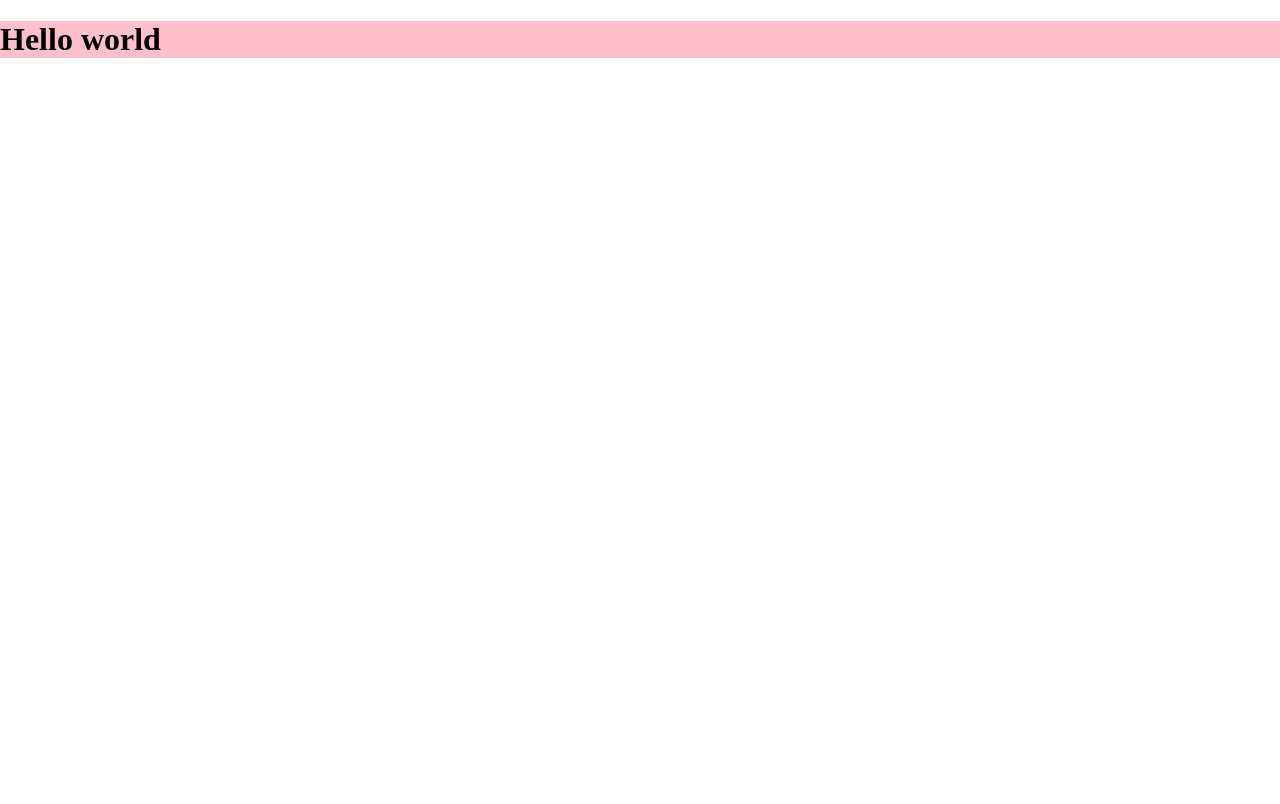
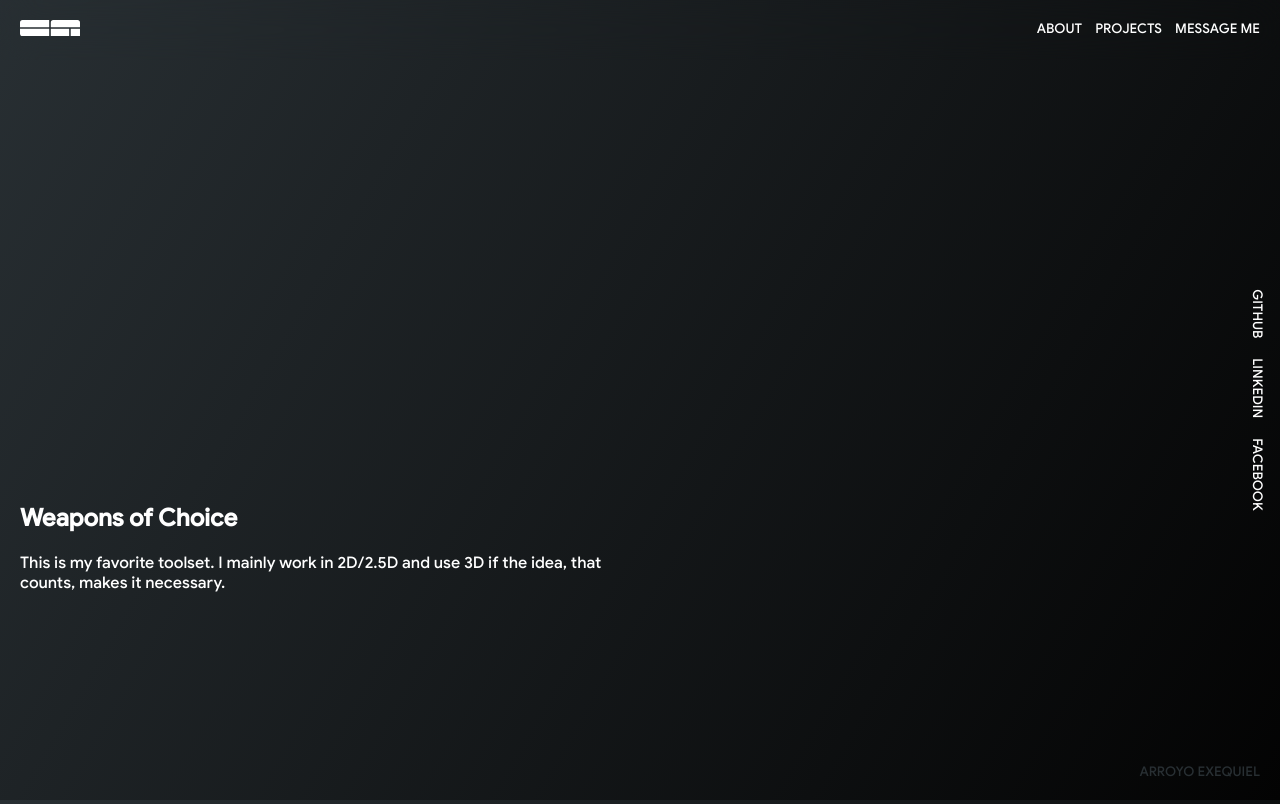
Before and after one commit to exequielarroyo/portfolio, a website built with Parcel: page index.html in a window 1280 px wide. Shown: the top 804 px of the page. Built offline with nearby package versions, Linux system fonts and the light colour scheme.

Commit message:
first design

```diff
--- a/index.html
+++ b/index.html
@@ -5,12 +5,66 @@
     <meta charset="UTF-8">
     <meta http-equiv="X-UA-Compatible" content="IE=edge">
     <meta name="viewport" content="width=device-width, initial-scale=1.0">
-    <title>Document</title>
+    <title>Exequiel Arroyo</title>
     <link rel="stylesheet" href="./scss/style.scss">
+    <link rel="shortcut icon" href="assets/img/icon.svg" type="image/x-icon">
 </head>
 
 <body>
-    <h1>Hello world</h1>
+
+    <header>
+        <div class="logo"></div>
+        <nav>
+            <ul>
+                <li><img src="./assets/img/logo3.svg" alt="logo"></li>
+                <li>
+                    <a href="#about">ABOUT</a>
+                    <a href="#projects" class="m-10px">PROJECTS</a>
+                    <a href="#contact">MESSAGE ME</a>
+                </li>
+            </ul>
+        </nav>
+    </header>
+
+    <div class="container" id="about">
+
+        <div id="social-links">
+            <a href="https://github.com/exequielarroyo/">GITHUB</a>
+            <a href="https://www.linkedin.com/in/exequielarroyo/" id="linkedin">LINKEDIN</a>
+            <a href="https://www.facebook.com/exequielarroyo0/">FACEBOOK</a>
+        </div>
+
+
+        <main>
+            <section class="about">
+                <div class="info">
+                </div>
+                <div class="info">
+                </div>
+                <div class="info">
+                </div>
+                <div class="info">
+                </div>
+                <div class="info">
+                    <h2>Weapons of Choice</h2>
+                    <p>This is my favorite toolset. I mainly work in 2D/2.5D and use 3D if the idea, that counts, makes it necessary.</p>
+                </div>
+                <div class="name">
+                    <p>ARROYO EXEQUIEL</p>
+                </div>
+            </section>
+            <section id="projects">
+
+            </section>
+            <section id="contact">
+
+            </section>
+        </main>
+
+        <!-- <div class="card">
+
+        </div> -->
+    </div>
 </body>
 
 </html>
--- a/package.json
+++ b/package.json
@@ -11,6 +11,7 @@
     "author": "Exequiel Arroyo",
     "license": "ISC",
     "devDependencies": {
+        "@parcel/transformer-image": "^2.0.0-rc.0",
         "@parcel/transformer-sass": "^2.0.0-rc.0",
         "parcel": "^2.0.0-rc.0"
     }
--- /dev/null
+++ b/scss/_media-queries.scss
@@ -0,0 +1,5 @@
+@mixin device-size($value) {
+    @media (max-width: $value) {
+        @content;
+    }
+}
--- /dev/null
+++ b/scss/_util.scss
@@ -0,0 +1,30 @@
+html {
+    scroll-behavior: smooth;
+    scrollbar-width: normal;
+    scrollbar-color: $color-secondary #030303;
+     ::-webkit-scrollbar {
+        width: 1vw;
+        // width: 0;
+    }
+     ::-webkit-scrollbar-thumb {
+        transition: all .5s ease-in-out; // don't work
+        background-color: $color-secondary;
+        border-radius: 20px;
+        border: 2px solid #030303;
+    }
+     ::-webkit-scrollbar-thumb:hover {
+        background-color: $color-secondary;
+    }
+     ::-webkit-scrollbar-track {
+        // background-color: $color-secondary;
+        background-color: transparent;
+    }
+}
+
+.m-l-10px {
+    margin-left: 10px;
+}
+
+.m-10px {
+    margin: 0 10px;
+}
--- /dev/null
+++ b/scss/_variables.scss
@@ -0,0 +1,16 @@
+@font-face {
+    font-family: 'Google Sans';
+    src: url(../assets/fonts/6148a025d3a0000abb55686d_GoogleSans-Medium-v1.27.ttf);
+}
+
+$font-family: 'Google Sans',
+'Segoe UI',
+Tahoma,
+Geneva,
+Verdana,
+sans-serif;
+$bg-color: #181C1D;
+$color-white: #fff;
+$color-secondary: #282F33;
+$color-primary: #030303;
+$color-accent: #181C1D;
--- a/scss/style.scss
+++ b/scss/style.scss
@@ -1,4 +1,125 @@
 @import 'resets';
-h1 {
-    background-color: pink;
+@import 'variables';
+@import 'media-queries';
+@import 'util';
+body {
+    overflow: overlay;
+    background-color: $bg-color;
+    background: linear-gradient(120deg, #282F33, #030303) fixed;
+    font-family: $font-family;
+    .container {
+        color: $color-white;
+        height: 100vh;
+        margin: 0 auto;
+        max-width: 1280px;
+        @include device-size(1280px) {
+            padding: 0 20px;
+        }
+    }
+    header {
+        padding: 20px 0;
+        top: 0;
+        width: 100%;
+        background-color: rgba(255, 255, 255, 0);
+        backdrop-filter: blur(20px);
+        position: fixed;
+        @include device-size(1366px) {
+            padding: 20px;
+        }
+    }
 }
+
+nav {
+    width: 100%;
+    max-width: 1280px;
+    margin: 0 auto;
+    ul {
+        list-style: none;
+        margin: 0;
+        padding: 0;
+        display: flex;
+        justify-content: space-between;
+        li {
+            display: inline;
+            font-size: smaller;
+            a {
+                color: $color-white;
+                text-decoration: none;
+                border-bottom: 1px solid rgba($color-secondary, 0.0);
+                transition: border-bottom .15s ease-out;
+            }
+            a:hover {
+                border-bottom: 1px solid $color-white;
+            }
+            img {
+                width: 60px;
+            }
+        }
+    }
+}
+
+#social-links {
+    position: fixed;
+    right: 35px;
+    top: 50%;
+    transform: translateY(-50%);
+    a {
+        display: block;
+        font-size: smaller;
+        color: $color-white;
+        text-decoration: none;
+        border-left: 1px solid rgba($color-secondary, 0.0);
+        transition: border-left .15s ease-out;
+        writing-mode: vertical-rl;
+        text-orientation: mixed;
+    }
+    a:hover {
+        border-left: 1px solid $color-white;
+    }
+    #linkedin {
+        margin: 20px 0;
+    }
+    @include device-size(1280px) {
+        right: 14px;
+    }
+}
+
+.about {
+    padding-top: 80px;
+    height: 100vh;
+    display: grid;
+    grid-template-columns: repeat(2, 1fr);
+    gap: 20px;
+    h2 {
+        margin-top: 0;
+    }
+    .name {
+        font-size: smaller;
+        justify-self: end;
+        align-self: flex-end;
+        color: $color-secondary;
+        p {
+            margin-bottom: 20px;
+        }
+    }
+}
+
+#projects {
+    height: 100vh;
+}
+
+#contact {
+    height: 100vh;
+}
+
+// ignore this for now
+.card {
+    padding: 20px;
+    margin: 40px auto 0 auto;
+    width: 80%;
+    height: 90vh;
+    border-radius: 20px;
+    border: 1px solid rgba(255, 255, 255, 0.2);
+    // background-color: $color-secondary;
+    background-image: linear-gradient(120deg, #282F33, #030303);
+}
```
Also changed, not shown: assets/fonts/6148a0253aeb8dc5e8277501_GoogleSans-Bold-v1.27.ttf (added), assets/fonts/6148a0258346859ef24072c8_GoogleSans-MediumItalic-v1.27.ttf (added), assets/fonts/6148a025ada83c6e497904c0_GoogleSans-Italic-v1.27.ttf (added), assets/fonts/6148a025d3a0000abb55686d_GoogleSans-Medium-v1.27.ttf (added), assets/fonts/6148a026ec7bde1ab5877a52_GoogleSans-BoldItalic-v1.27.ttf (added), assets/fonts/6148a026ec7bde338c877a51_GoogleSans-Regular-v1.27.ttf (added), assets/img/icon.svg (added), assets/img/logo.png (added), assets/img/logo1.svg (added), assets/img/logo2.svg (added), assets/img/logo3.svg (added), 1 other file.
